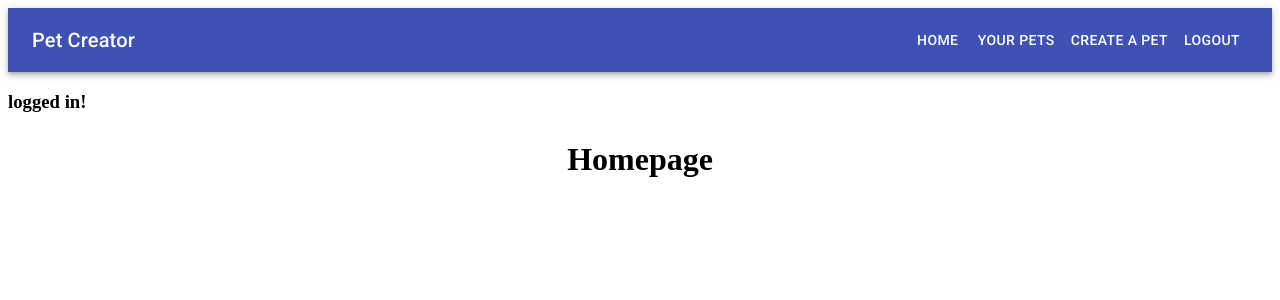
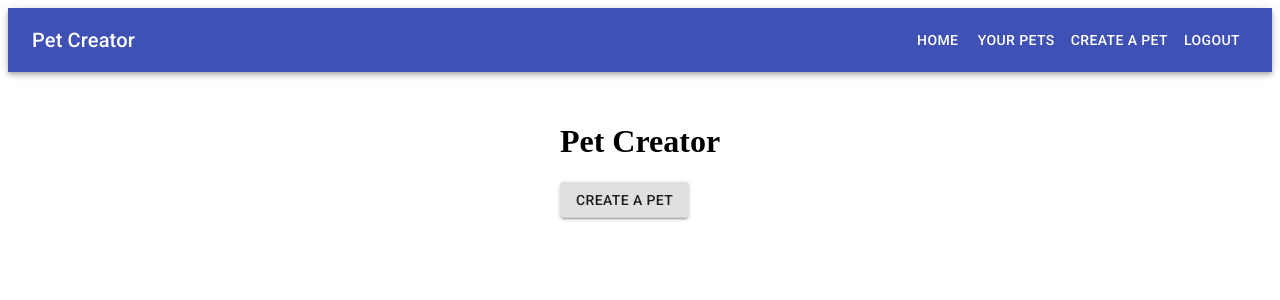
Before and after one commit to bakellian/phase-2-project, a React (Create React App) app: page / in a window 1280 px wide. Shown: the top 300 px of the page. Built offline with nearby package versions, Linux system fonts and the light colour scheme; no server answers; data requests are answered from the project's data file.

Commit message:
creating inline css for pet cards list

```diff
--- a/db.json
+++ b/db.json
@@ -53,15 +53,6 @@
         "description": "vvvvvv"
       },
       "id": 4
-    },
-    {
-      "petsData": {
-        "user_id": 3,
-        "name": "bbbbbbb",
-        "type": "Other",
-        "description": "butthole"
-      },
-      "id": 5
     },
     {
       "petsData": {
@@ -134,6 +125,33 @@
         "description": "hopefully this works!"
       },
       "id": 15
+    },
+    {
+      "petsData": {
+        "user_id": 3,
+        "name": "food",
+        "type": "Other",
+        "description": "im hungry "
+      },
+      "id": 16
+    },
+    {
+      "petsData": {
+        "user_id": 3,
+        "name": "asdfasdf",
+        "type": "Dog",
+        "description": "Enter your asdfasdfasdfpet description"
+      },
+      "id": 17
+    },
+    {
+      "petsData": {
+        "user_id": 3,
+        "name": "asdfasdfasdf",
+        "type": "Cat",
+        "description": "Enter your pet description"
+      },
+      "id": 18
     }
   ]
 }
--- a/public/index.html
+++ b/public/index.html
@@ -18,16 +18,7 @@
       user's mobile device or desktop. See https://developers.google.com/web/fundamentals/web-app-manifest/
     -->
     <link rel="manifest" href="%PUBLIC_URL%/manifest.json" />
-    <!--
-      Notice the use of %PUBLIC_URL% in the tags above.
-      It will be replaced with the URL of the `public` folder during the build.
-      Only files inside the `public` folder can be referenced from the HTML.
-
-      Unlike "/favicon.ico" or "favicon.ico", "%PUBLIC_URL%/favicon.ico" will
-      work correctly both with client-side routing and a non-root public URL.
-      Learn how to configure a non-root public URL by running `npm run build`.
-    -->
-    <title>React App</title>
+    <title>Pet Creator</title>
   </head>
   <body>
     <noscript>You need to enable JavaScript to run this app.</noscript>
--- a/src/App.js
+++ b/src/App.js
@@ -1,24 +1,22 @@
 import Navbar from './Components/Navigation/Navbar';
-import { BrowserRouter as Router, Routes, Route } from 'react-router-dom' //alias to use "router" instead of "BrowserRouter"
-// in the new update "Switch" is now "Routes". Does exactly what switch does but more effective. and don't have to use "exact" prop anymore. Router does it automatically
+import { BrowserRouter as Router, Routes, Route } from 'react-router-dom';
 import HomePage from './Components/Static /HomePage';
 import Signup from './Components/Auth/Signup';
 import Login from './Components/Auth/Login';
 import PetList from './Components/Pets/PetList';
 import PetForm from './Components/Pets/PetForm';
 import { useState, useEffect } from 'react';
-//using Routes instead of switch
 
-const App = () => { //changed to arrow function to keep it up to date with ES6 best practices
 
-  const [user, setUser] = useState('{}'); //need state of user to live in the app since its the parent to all the component so we can have the user persist throughout the app.
-  const [loggedIn, setLoggedIn] = useState(false);//also need to keep track if loggen in or not. set to false in beginning stages since no one will be logged in.
+const App = () => {
+
+  const [user, setUser] = useState('{}');
+  const [loggedIn, setLoggedIn] = useState(false);
   const [pets, setPets] = useState([]);
 
-   //this takes the data that we get back from the FETCH
   const userLogin = user => {
-    setUser(user); //sets the user
-    setLoggedIn(true); //set logged in to true
+    setUser(user);
+    setLoggedIn(true);
     localStorage.setItem('user_id', user.id);
     //setting cookie in the browser for the user_id so the logged in user can persist across the app.
     //figure out how to put character fetch in here from use effect below
@@ -29,44 +27,36 @@ const App = () => { //changed to arrow function to keep it up to date with ES6 b
 
   }
 
+  const userLogout = user => {
+    setUser({});
+    setLoggedIn(false);
+    localStorage.removeItem('user_id');
+  }
+
   const addPet = (pet) => {
-    //will add pet to the state
     setPets([...pets, pet])
   }
 
-  const userLogout = user => {
-    setUser({}); //sets the user back to it's initial state
-    setLoggedIn(false); //set logged out to true
-    localStorage.removeItem('user_id');
-    //setting cookie in the browser for the user_id so the logged in user can persist across the app.
-  }
-
   const deletePet = (deletedPet) => {
-    setPets(pets.filter(pet => pet.id !== deletedPet.id)) //keep the pets whose id does not match the character id that we clicked on.
+    setPets(pets.filter(pet => pet.id !== deletedPet.id))
   }
 
   // what is use effect and how does it work?
   useEffect(() => {
-    const userId = localStorage.getItem('user_id'); //grabbing our logged in user id into a variable
-    // userId && !loggedIn
-    if(userId !== 'undefined' && !loggedIn) { //if user ID exists and were not logged in we need to log ourselves in.
+    const userId = localStorage.getItem('user_id');
+    if(userId !== 'undefined' && !loggedIn) {
       fetch('http://localhost:3001/users/' + userId)
         .then(resp => resp.json())
         .then(data => {
-          userLogin(data) //this will update everything in userLogin function
-          fetch('http://localhost:3001/pets') //grabbing the logged in users pets
+          userLogin(data)
+          fetch('http://localhost:3001/pets')
             .then(resp => resp.json())
             .then(petsData => {
-              console.log("pets data:", petsData)
-              console.log("data id:", data.id, "user id:", userId)
-
               const userPets = petsData.filter(petData => {
-                console.log("petData:", petData)
                 return petData.petsData.user_id === parseInt(userId)
               })
               setPets(userPets)
             })
-            //a fetch within another fetch. Done asynch
           })
     }
   }, [])
@@ -77,10 +67,8 @@ const App = () => { //changed to arrow function to keep it up to date with ES6 b
       {/* giving the nav bar the log in status */}
       <Navbar loggedIn={ loggedIn } userLogout={userLogout} user={ user } />
       {/* Router v Routes in React?? */}
-      { loggedIn ? <h3>logged in!</h3> : null }
       <Routes>
         <Route path="/" element={ <HomePage /> } />
-        {/* rendering homepage in the element */}
         <Route path="/signup" element={ <Signup  userLogin={ userLogin } /> } />
         <Route path="/login" element={ <Login userLogin={ userLogin } /> } />
         <Route path="/petlist" element={ <PetList user={ user } loggedIn={ loggedIn } pets={ pets } deletePet={ deletePet } /> } />
--- a/src/Components/Pets/PetCard.jsx
+++ b/src/Components/Pets/PetCard.jsx
@@ -5,6 +5,7 @@ import CardContent from '@mui/material/CardContent';
 import { CardActions } from '@mui/material';
 import { Button } from '@mui/material';
 import CardMedia from '@mui/material/CardMedia';
+
 import Typography from '@mui/material/Typography';
 
 // if type === dog have image show dog.
@@ -59,7 +60,12 @@ const PetCard = ({ pet, deletePet, }) => {
 );
 
   return (
-    <Box sx={{ minWidth: 275, maxWidth: 275 }}>
+    <Box sx={{
+        minWidth: 275,
+        maxWidth: 275,
+        margin: 4,
+        flexGrow: 1,
+    }}>
       <Card variant="outlined">{card}</Card>
     </Box>
   )
--- a/src/Components/Pets/PetList.jsx
+++ b/src/Components/Pets/PetList.jsx
@@ -3,6 +3,8 @@ import { useEffect } from 'react';
 import { Link, useNavigate } from 'react-router-dom'
 import Button from '@material-ui/core/Button';
 import PetCard from './PetCard';
+import { Grid } from '@material-ui/core'
+
 
 
 //each pet card will have a button that links into the detailed pet page
@@ -21,10 +23,12 @@ console.log("pets:", pets)
 
 
   return (
-    <div >
+    <div style={{justifyContent:'center',  alignItems:'center'}}>
       <h1>{user.userName}'s Pets</h1>
       <Button variant="contained" to='/petlist/new' component={ Link }>Create a New Pet</Button>
-      { petCards }
+      <div style={{display: 'flex', flexWrap:'wrap', justifyContent:'center', alignItems:'center', height: '100vh'}}>
+       { petCards }
+      </div>
     </div>
   )
 }
--- a/src/Components/Static /HomePage.jsx
+++ b/src/Components/Static /HomePage.jsx
@@ -1,4 +1,6 @@
 import React from 'react'
+import { Link, useNavigate } from 'react-router-dom'
+import Button from '@material-ui/core/Button';
 
 const HomePage = () => {
   return (
@@ -6,7 +8,8 @@ const HomePage = () => {
         position: 'absolute', left: '50%', top: '20%',
         transform: 'translate(-50%, -50%)'
     }}>
-        <h1 className="title">Homepage</h1>
+        <h1 className="title">Pet Creator</h1>
+        <Button variant="contained" to='/petlist/new' component={ Link }>Create a Pet</Button>
     </div>
   )
 }
--- a/src/index.css
+++ b/src/index.css
@@ -11,3 +11,18 @@ code {
   font-family: source-code-pro, Menlo, Monaco, Consolas, 'Courier New',
     monospace;
 }
+
+.cards {
+  margin: 8%
+}
+
+.title {
+  font-family: -apple-system, BlinkMacSystemFont, 'Segoe UI', 'Roboto', 'Oxygen',
+  'Ubuntu', 'Cantarell', 'Fira Sans', 'Droid Sans', 'Helvetica Neue',
+  sans-serif;
+}
+
+.flex {
+  display: flex;
+  flex-flow: column;
+}
```
